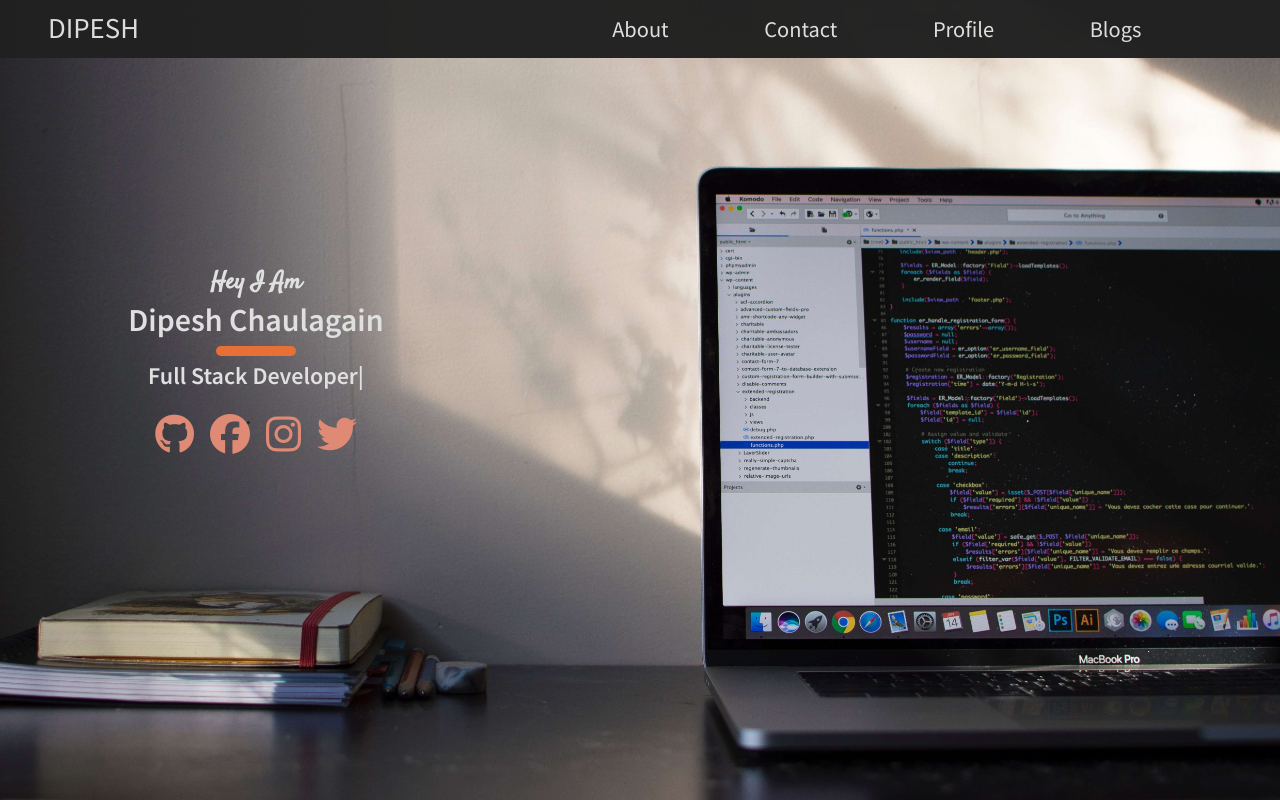
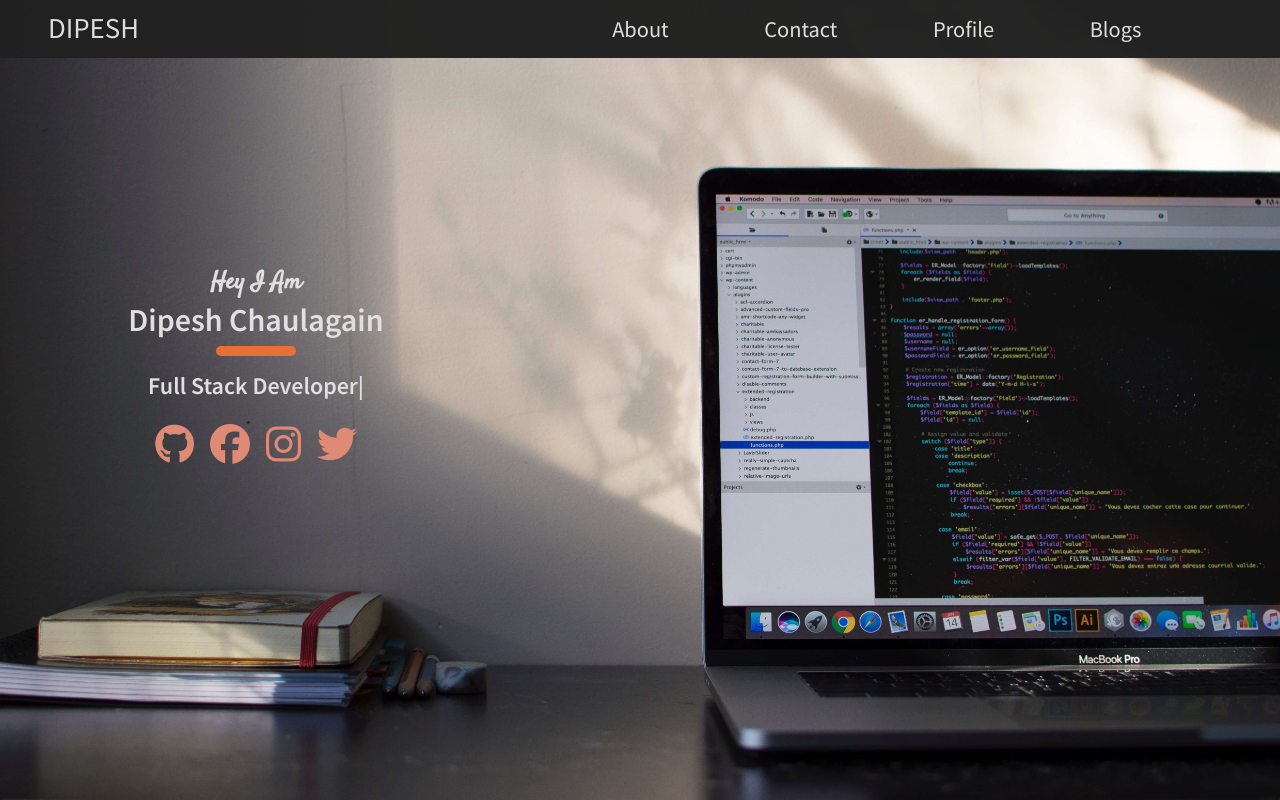
Before and after one commit to DipesAtcodeict/my_portfolio_website, a React (Create React App) app: page / in a window 1280 px wide. Shown: the top 800 px of the page. Built offline with nearby package versions, Linux system fonts and the light colour scheme.

Commit message:
css fixes applied for some component

```diff
--- a/src/components/IntroCover/screen_lg.js
+++ b/src/components/IntroCover/screen_lg.js
@@ -42,6 +42,7 @@ const useStyles = makeStyles({
     fontWeight: 'bold',
     fontSize: '1.5rem',
     display: 'block',
+    paddingTop: '10px',
   },
   hey: {
     fontFamily: 'Satisfy,cursive',
```
